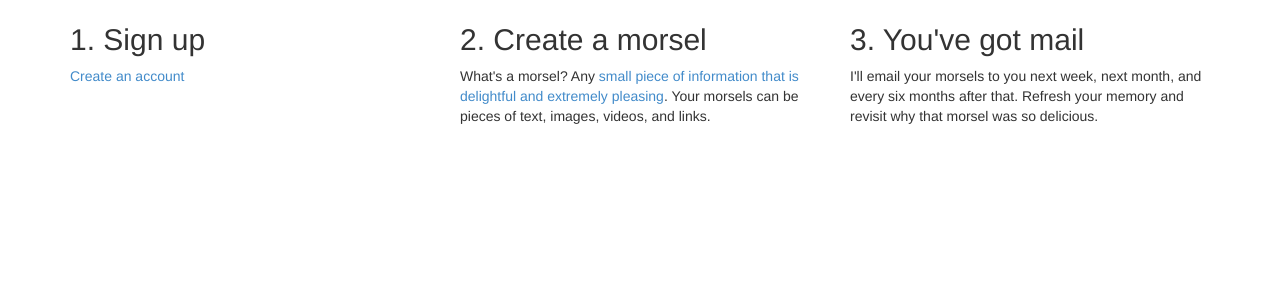
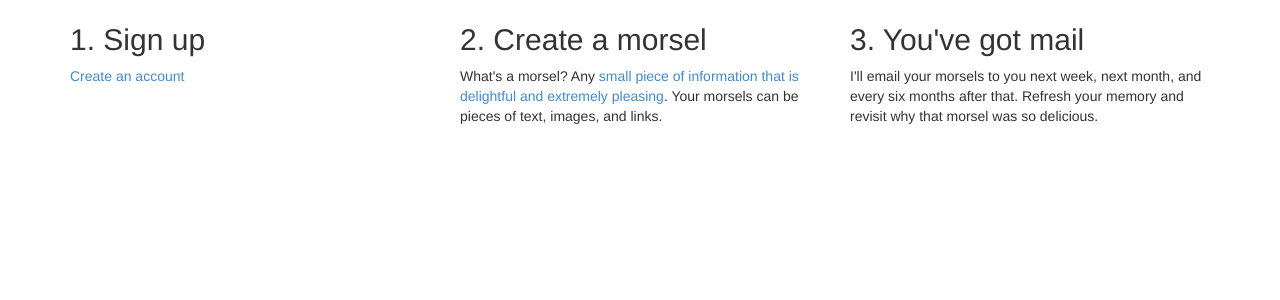
Before and after one commit to tsaylor/remember-forever, a Django app: page / in a window 1280 px wide. Shown: the part 186-486 px from the top of the page. Run offline with Django 3.2, Linux system fonts and the light colour scheme.

Commit message:
removed reference to video on the homepage ... for now

```diff
--- a/core/templates/anon_home.html
+++ b/core/templates/anon_home.html
@@ -22,7 +22,7 @@
             </div>
             <div class="col-md-4">
                 <h2>2. Create a morsel</h2>
-                <p>What's a morsel?  Any <a href="http://www.thefreedictionary.com/morsel" target="_blank">small piece of information that is delightful and extremely pleasing</a>.  Your morsels can be pieces of text, images, videos, and links.</p>
+                <p>What's a morsel?  Any <a href="http://www.thefreedictionary.com/morsel" target="_blank">small piece of information that is delightful and extremely pleasing</a>.  Your morsels can be pieces of text, images, and links.</p>
             </div>
             <div class="col-md-4">
                 <h2>3. You've got mail</h2>
```
